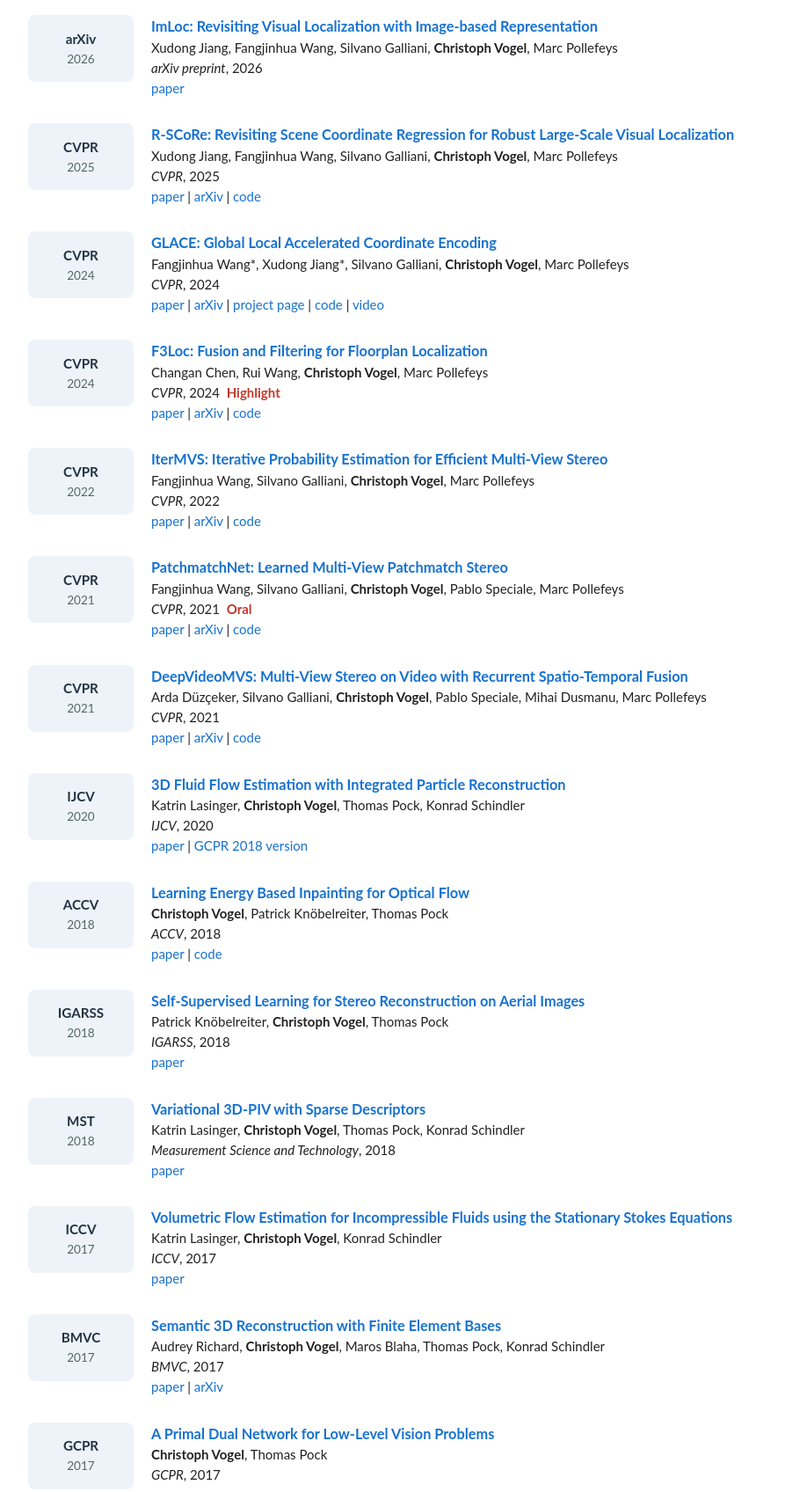
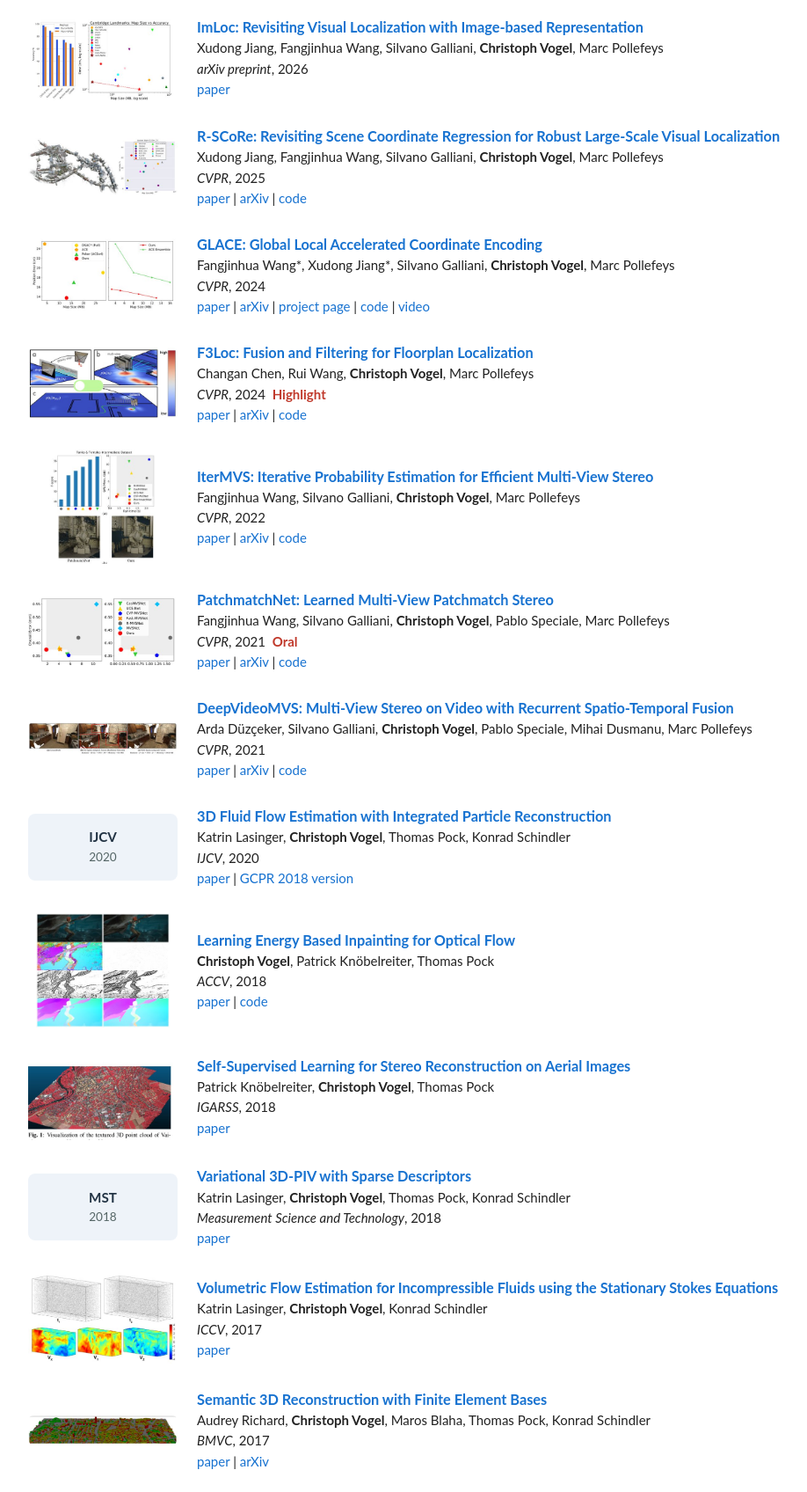
Before and after one commit to vogechri/vogechri.github.io, a plain HTML site: page index.html in a window 1280 px wide. Shown: the part 457-2153 px from the top of the page at 88% size, without its empty margins (178-1096 px from the left). Drawn offline with Linux system fonts and the light colour scheme.

Commit message:
Add paper thumbnails
Co-authored-by: Copilot <223556219+Copilot@users.noreply.github.com>

```diff
--- a/index.html
+++ b/index.html
@@ -18,7 +18,8 @@
     .links { text-align: center; }
     .photo { width: 200px; height: 200px; border-radius: 50%; object-fit: cover; background: #e8eef5;
              display: flex; align-items: center; justify-content: center; font-size: 3rem; color: #6a7f96; }
-    .pub { display: grid; grid-template-columns: 120px 1fr; gap: 20px; padding: 14px 0; }
+    .pub { display: grid; grid-template-columns: 170px 1fr; gap: 22px; padding: 14px 0; align-items: center; }
+    .thumb { width: 170px; max-height: 130px; object-fit: contain; border-radius: 6px; }
     .venue-tag { height: 76px; border-radius: 8px; background: #eef3f9; color: #234; font-weight: 700;
                  display: flex; flex-direction: column; align-items: center; justify-content: center; text-align: center; font-size: 0.95rem; }
     .venue-tag span { font-weight: 400; font-size: 0.85rem; color: #566; }
@@ -29,6 +30,7 @@
       .intro { grid-template-columns: 1fr; }
       .photo { margin: 0 auto; }
       .pub { grid-template-columns: 1fr; gap: 6px; }
+      .thumb { width: 100%; max-height: 200px; }
       .venue-tag { height: auto; flex-direction: row; gap: 6px; padding: 4px 10px; justify-content: flex-start; }
     }
   </style>
@@ -63,7 +65,7 @@
 
   <h2>Publications</h2>
       <div class="pub">
-        <div class="venue-tag">arXiv<span>2026</span></div>
+        <img class="thumb" src="images/imloc.jpg" alt="ImLoc: Revisiting Visual Localization with Image-based Representation" loading="lazy">
         <div>
           <a class="title" href="https://arxiv.org/abs/2601.04185">ImLoc: Revisiting Visual Localization with Image-based Representation</a><br>
           Xudong Jiang, Fangjinhua Wang, Silvano Galliani, <strong>Christoph Vogel</strong>, Marc Pollefeys<br>
@@ -72,7 +74,7 @@
         </div>
       </div>
       <div class="pub">
-        <div class="venue-tag">CVPR<span>2025</span></div>
+        <img class="thumb" src="images/rscore.jpg" alt="R-SCoRe: Revisiting Scene Coordinate Regression for Robust Large-Scale Visual Localization" loading="lazy">
         <div>
           <a class="title" href="https://openaccess.thecvf.com/content/CVPR2025/html/Jiang_R-SCoRe_Revisiting_Scene_Coordinate_Regression_for_Robust_Large-Scale_Visual_Localization_CVPR_2025_paper.html">R-SCoRe: Revisiting Scene Coordinate Regression for Robust Large-Scale Visual Localization</a><br>
           Xudong Jiang, Fangjinhua Wang, Silvano Galliani, <strong>Christoph Vogel</strong>, Marc Pollefeys<br>
@@ -81,7 +83,7 @@
         </div>
       </div>
       <div class="pub">
-        <div class="venue-tag">CVPR<span>2024</span></div>
+        <img class="thumb" src="images/glace.jpg" alt="GLACE: Global Local Accelerated Coordinate Encoding" loading="lazy">
         <div>
           <a class="title" href="https://openaccess.thecvf.com/content/CVPR2024/html/Wang_GLACE_Global_Local_Accelerated_Coordinate_Encoding_CVPR_2024_paper.html">GLACE: Global Local Accelerated Coordinate Encoding</a><br>
           Fangjinhua Wang*, Xudong Jiang*, Silvano Galliani, <strong>Christoph Vogel</strong>, Marc Pollefeys<br>
@@ -90,7 +92,7 @@
         </div>
       </div>
       <div class="pub">
-        <div class="venue-tag">CVPR<span>2024</span></div>
+        <img class="thumb" src="images/f3loc.jpg" alt="F3Loc: Fusion and Filtering for Floorplan Localization" loading="lazy">
         <div>
           <a class="title" href="https://openaccess.thecvf.com/content/CVPR2024/html/Chen_F3Loc_Fusion_and_Filtering_for_Floorplan_Localization_CVPR_2024_paper.html">F3Loc: Fusion and Filtering for Floorplan Localization</a><br>
           Changan Chen, Rui Wang, <strong>Christoph Vogel</strong>, Marc Pollefeys<br>
@@ -99,7 +101,7 @@
         </div>
       </div>
       <div class="pub">
-        <div class="venue-tag">CVPR<span>2022</span></div>
+        <img class="thumb" src="images/itermvs.jpg" alt="IterMVS: Iterative Probability Estimation for Efficient Multi-View Stereo" loading="lazy">
         <div>
           <a class="title" href="https://openaccess.thecvf.com/content/CVPR2022/papers/Wang_IterMVS_Iterative_Probability_Estimation_for_Efficient_Multi-View_Stereo_CVPR_2022_paper.pdf">IterMVS: Iterative Probability Estimation for Efficient Multi-View Stereo</a><br>
           Fangjinhua Wang, Silvano Galliani, <strong>Christoph Vogel</strong>, Marc Pollefeys<br>
@@ -108,7 +110,7 @@
         </div>
       </div>
       <div class="pub">
-        <div class="venue-tag">CVPR<span>2021</span></div>
+        <img class="thumb" src="images/patchmatchnet.jpg" alt="PatchmatchNet: Learned Multi-View Patchmatch Stereo" loading="lazy">
         <div>
           <a class="title" href="https://openaccess.thecvf.com/content/CVPR2021/papers/Wang_PatchmatchNet_Learned_Multi-View_Patchmatch_Stereo_CVPR_2021_paper.pdf">PatchmatchNet: Learned Multi-View Patchmatch Stereo</a><br>
           Fangjinhua Wang, Silvano Galliani, <strong>Christoph Vogel</strong>, Pablo Speciale, Marc Pollefeys<br>
@@ -117,7 +119,7 @@
         </div>
       </div>
       <div class="pub">
-        <div class="venue-tag">CVPR<span>2021</span></div>
+        <img class="thumb" src="images/deepvideomvs.jpg" alt="DeepVideoMVS: Multi-View Stereo on Video with Recurrent Spatio-Temporal Fusion" loading="lazy">
         <div>
           <a class="title" href="https://openaccess.thecvf.com/content/CVPR2021/html/Duzceker_DeepVideoMVS_Multi-View_Stereo_on_Video_With_Recurrent_Spatio-Temporal_Fusion_CVPR_2021_paper.html">DeepVideoMVS: Multi-View Stereo on Video with Recurrent Spatio-Temporal Fusion</a><br>
           Arda Düzçeker, Silvano Galliani, <strong>Christoph Vogel</strong>, Pablo Speciale, Mihai Dusmanu, Marc Pollefeys<br>
@@ -135,7 +137,7 @@
         </div>
       </div>
       <div class="pub">
-        <div class="venue-tag">ACCV<span>2018</span></div>
+        <img class="thumb" src="images/inpainting.jpg" alt="Learning Energy Based Inpainting for Optical Flow" loading="lazy">
         <div>
           <a class="title" href="https://arxiv.org/abs/1811.03721">Learning Energy Based Inpainting for Optical Flow</a><br>
           <strong>Christoph Vogel</strong>, Patrick Knöbelreiter, Thomas Pock<br>
@@ -144,7 +146,7 @@
         </div>
       </div>
       <div class="pub">
-        <div class="venue-tag">IGARSS<span>2018</span></div>
+        <img class="thumb" src="images/aerial.jpg" alt="Self-Supervised Learning for Stereo Reconstruction on Aerial Images" loading="lazy">
         <div>
           <a class="title" href="https://arxiv.org/abs/1907.12446">Self-Supervised Learning for Stereo Reconstruction on Aerial Images</a><br>
           Patrick Knöbelreiter, <strong>Christoph Vogel</strong>, Thomas Pock<br>
@@ -162,7 +164,7 @@
         </div>
       </div>
       <div class="pub">
-        <div class="venue-tag">ICCV<span>2017</span></div>
+        <img class="thumb" src="images/stokes.jpg" alt="Volumetric Flow Estimation for Incompressible Fluids using the Stationary Stokes Equations" loading="lazy">
         <div>
           <a class="title" href="https://openaccess.thecvf.com/content_ICCV_2017/papers/Lasinger_Volumetric_Flow_Estimation_ICCV_2017_paper.pdf">Volumetric Flow Estimation for Incompressible Fluids using the Stationary Stokes Equations</a><br>
           Katrin Lasinger, <strong>Christoph Vogel</strong>, Konrad Schindler<br>
@@ -171,7 +173,7 @@
         </div>
       </div>
       <div class="pub">
-        <div class="venue-tag">BMVC<span>2017</span></div>
+        <img class="thumb" src="images/fem.jpg" alt="Semantic 3D Reconstruction with Finite Element Bases" loading="lazy">
         <div>
           <a class="title" href="https://www.bmva-archive.org.uk/bmvc/2017/papers/paper098/index.html">Semantic 3D Reconstruction with Finite Element Bases</a><br>
           Audrey Richard, <strong>Christoph Vogel</strong>, Maros Blaha, Thomas Pock, Konrad Schindler<br>
@@ -198,7 +200,7 @@
         </div>
       </div>
       <div class="pub">
-        <div class="venue-tag">CVPR<span>2016</span></div>
+        <img class="thumb" src="images/semantic3d.jpg" alt="Large-Scale Semantic 3D Reconstruction: An Adaptive Multi-Resolution Model for Multi-Class Volumetric Labeling" loading="lazy">
         <div>
           <a class="title" href="https://openaccess.thecvf.com/content_cvpr_2016/papers/Blaha_Large-Scale_Semantic_3D_CVPR_2016_paper.pdf">Large-Scale Semantic 3D Reconstruction: An Adaptive Multi-Resolution Model for Multi-Class Volumetric Labeling</a><br>
           Maros Blaha, <strong>Christoph Vogel</strong>, Audrey Richard, Jan Dirk Wegner, Thomas Pock, Konrad Schindler<br>
@@ -207,7 +209,7 @@
         </div>
       </div>
       <div class="pub">
-        <div class="venue-tag">DGPF<span>2016</span></div>
+        <img class="thumb" src="images/dgpf.jpg" alt="Towards Integrated 3D Reconstruction and Semantic Interpretation of Urban Scenes" loading="lazy">
         <div>
           <a class="title" href="https://www.dgpf.de/src/tagung/jt2016/proceedings/papers/05_DLT2016_Blaha_et_al.pdf">Towards Integrated 3D Reconstruction and Semantic Interpretation of Urban Scenes</a><br>
           Maros Blaha, <strong>Christoph Vogel</strong>, Audrey Richard, Jan Dirk Wegner, Thomas Pock, Konrad Schindler<br>
@@ -216,7 +218,7 @@
         </div>
       </div>
       <div class="pub">
-        <div class="venue-tag">IJCV<span>2015</span></div>
+        <img class="thumb" src="images/prsf.jpg" alt="3D Scene Flow Estimation with a Piecewise Rigid Scene Model" loading="lazy">
         <div>
           <a class="title" href="https://doi.org/10.1007/s11263-015-0806-0">3D Scene Flow Estimation with a Piecewise Rigid Scene Model</a><br>
           <strong>Christoph Vogel</strong>, Konrad Schindler, Stefan Roth<br>
@@ -225,7 +227,7 @@
         </div>
       </div>
       <div class="pub">
-        <div class="venue-tag">ECCV<span>2014</span></div>
+        <img class="thumb" src="images/eccv14.jpg" alt="View-Consistent 3D Scene Flow Estimation over Multiple Frames" loading="lazy">
         <div>
           <a class="title" href="https://doi.org/10.1007/978-3-319-10593-2_18">View-Consistent 3D Scene Flow Estimation over Multiple Frames</a><br>
           <strong>Christoph Vogel</strong>, Stefan Roth, Konrad Schindler<br>
@@ -234,7 +236,7 @@
         </div>
       </div>
       <div class="pub">
-        <div class="venue-tag">ICCV<span>2013</span></div>
+        <img class="thumb" src="images/prsf.jpg" alt="Piecewise Rigid Scene Flow" loading="lazy">
         <div>
           <a class="title" href="https://openaccess.thecvf.com/content_iccv_2013/papers/Vogel_Piecewise_Rigid_Scene_2013_ICCV_paper.pdf">Piecewise Rigid Scene Flow</a><br>
           <strong>Christoph Vogel</strong>, Konrad Schindler, Stefan Roth<br>
@@ -252,7 +254,7 @@
         </div>
       </div>
       <div class="pub">
-        <div class="venue-tag">ISPRS Annals<span>2012</span></div>
+        <img class="thumb" src="images/glacier.jpg" alt="Optical Flow for Glacier Motion Estimation" loading="lazy">
         <div>
           <a class="title" href="https://doi.org/10.5194/isprsannals-i-3-359-2012">Optical Flow for Glacier Motion Estimation</a><br>
           <strong>Christoph Vogel</strong>, Andreas Bauder, Konrad Schindler<br>
```
Also changed, not shown: images/aerial.jpg (added), images/deepvideomvs.jpg (added), images/dgpf.jpg (added), images/eccv14.jpg (added), images/f3loc.jpg (added), images/fem.jpg (added), images/glace.jpg (added), images/glacier.jpg (added), images/imloc.jpg (added), images/inpainting.jpg (added), images/itermvs.jpg (added), images/patchmatchnet.jpg (added), images/prsf.jpg (added), images/rscore.jpg (added), 2 more files, 1 other file.
